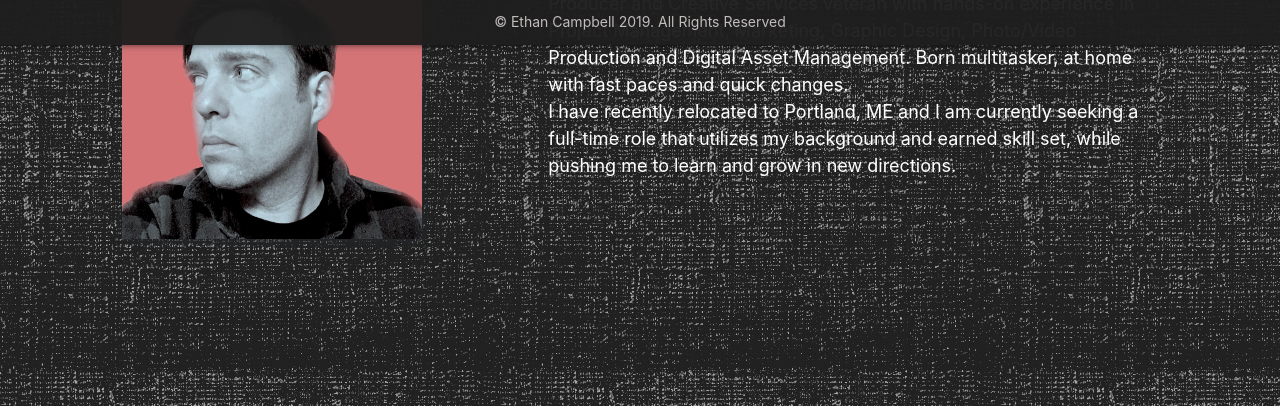
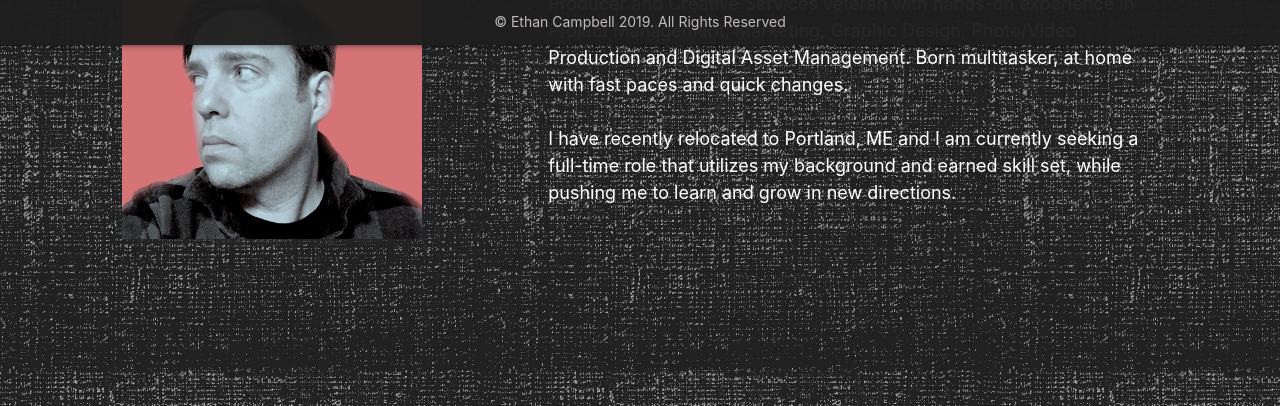
Before and after one commit to ethancampbell77/portfolio-old, a plain HTML site: page index.html in a window 1280 px wide. Shown: the part 755-1161 px from the top of the page. Drawn offline with nearby package versions, Linux system fonts and the light colour scheme.

Commit message:
Update index.html

```diff
--- a/index.html
+++ b/index.html
@@ -66,7 +66,8 @@
       </div>
       <div class="offset-1 col-md-6 myBio">
         <h1>About Me</h1>
-        <p id="aboutMe">Producer and Creative Services veteran with hands-on experience in Project Management, Marketing, Graphic Design, Photo/Video Production and Digital Asset Management. Born multitasker, at home with fast paces and quick changes. <br>I have recently relocated to Portland, ME and I am currently seeking a full-time role that utilizes my background and earned skill set, while pushing me to learn and grow in new directions.</p>
+        <p id="aboutMe">Producer and Creative Services veteran with hands-on experience in Project Management, Marketing, Graphic Design, Photo/Video Production and Digital Asset Management. Born multitasker, at home with fast paces and quick changes.
+            <br><br>I have recently relocated to Portland, ME and I am currently seeking a full-time role that utilizes my background and earned skill set, while pushing me to learn and grow in new directions.</p>
       </div>
     </div>
   </div>
```
